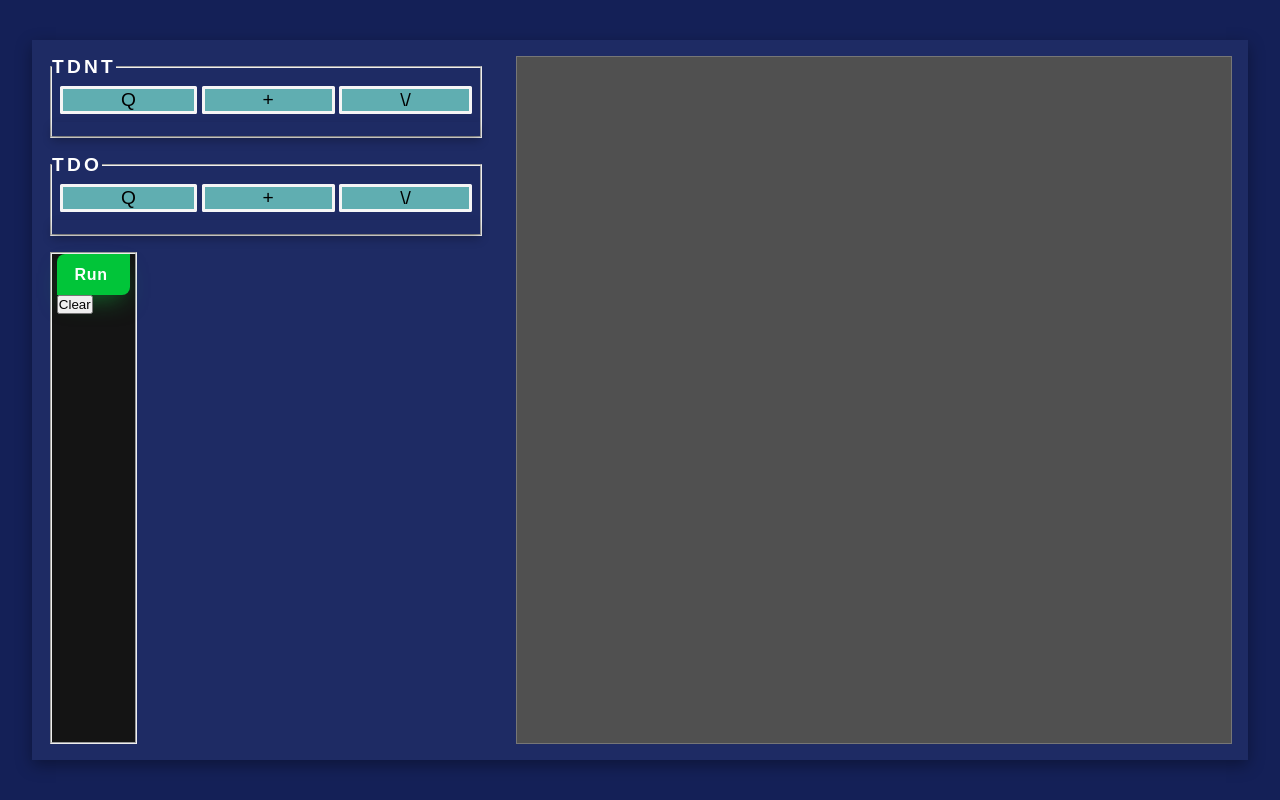
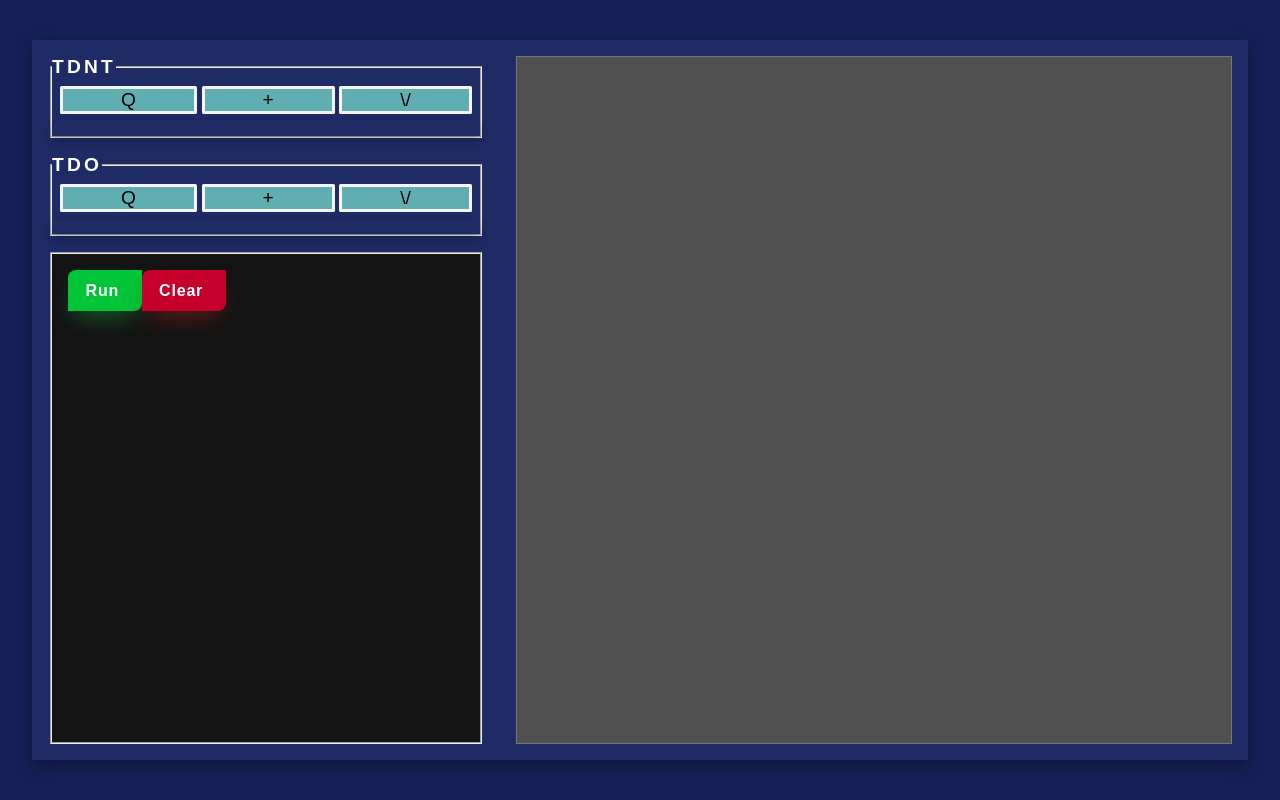
Before and after one commit to MythicalMayhem/algoCode, a website: page pages/IDE.html in a window 1280 px wide. Drawn offline with nearby package versions, Linux system fonts and the light colour scheme.

Commit message:
first commit

```diff
--- a/public/styles/IDE.css
+++ b/public/styles/IDE.css
@@ -83,9 +83,7 @@ input[type="number"] {
         gap: 1rem;
         color: white;
         min-width: 350px;
-        .terminal {
-            max-width: 20%;
-        }
+
         .tdo,
         .tdnt {
             display: flex;
@@ -170,38 +168,58 @@ input[type="number"] {
         }
         .terminal {
             display: flex;
-            justify-content: center;
-            align-items: center;
+            justify-content:flex-start;
+            align-items: flex-start;
             flex-direction: column;
             flex-wrap: nowrap;
             flex-grow: 1;
+            padding: 1rem;
             background-color: #141414;
+            overflow: scroll;
+            min-height: 20vh;
+
+
             legend {
                 font-weight: bold;
                 font-size: larger;
             }
             .operations {
+                display: flex;
+                justify-content: flex-start;
+                align-items: flex-start;
+                flex-direction: row;
+                flex-wrap: nowrap;
                 flex-grow: 1;
-                #run {
+                #run,#clear {
+                    cursor: pointer;
                     display: flex;
                     align-items: center;
                     font-family: inherit;
-
-                    font-size: 16px;
+                    font-size: 1rem;
                     font-weight: bolder;
                     padding: 0.7em 1.4em 0.7em 1.1em;
                     color: white;
-
+                    border: none;
                     background:rgb(1, 197, 57);
-                    border: none;
                     box-shadow: 0 0.7em 1.5em -0.5em #14a73e98;
                     letter-spacing: 0.05em;
                     border-radius: 0.5em 0;
-                    cursor: pointer;
-                    user-select: none;
-
                 }
+                #clear {
+                    background:rgb(197, 1, 43);
+                    box-shadow: 0 0.7em 1.5em -0.5em #a7251498;
+                }
+            }
+            .text {
             }
         }
     }
 }
+
+@media screen and (max-width : 900px) {
+
+    .objects {
+        width: 100%;
+        flex-grow: 1;
+    }
+}
```
Also changed, not shown: pages/IDE.html (+0 -1 lines).
